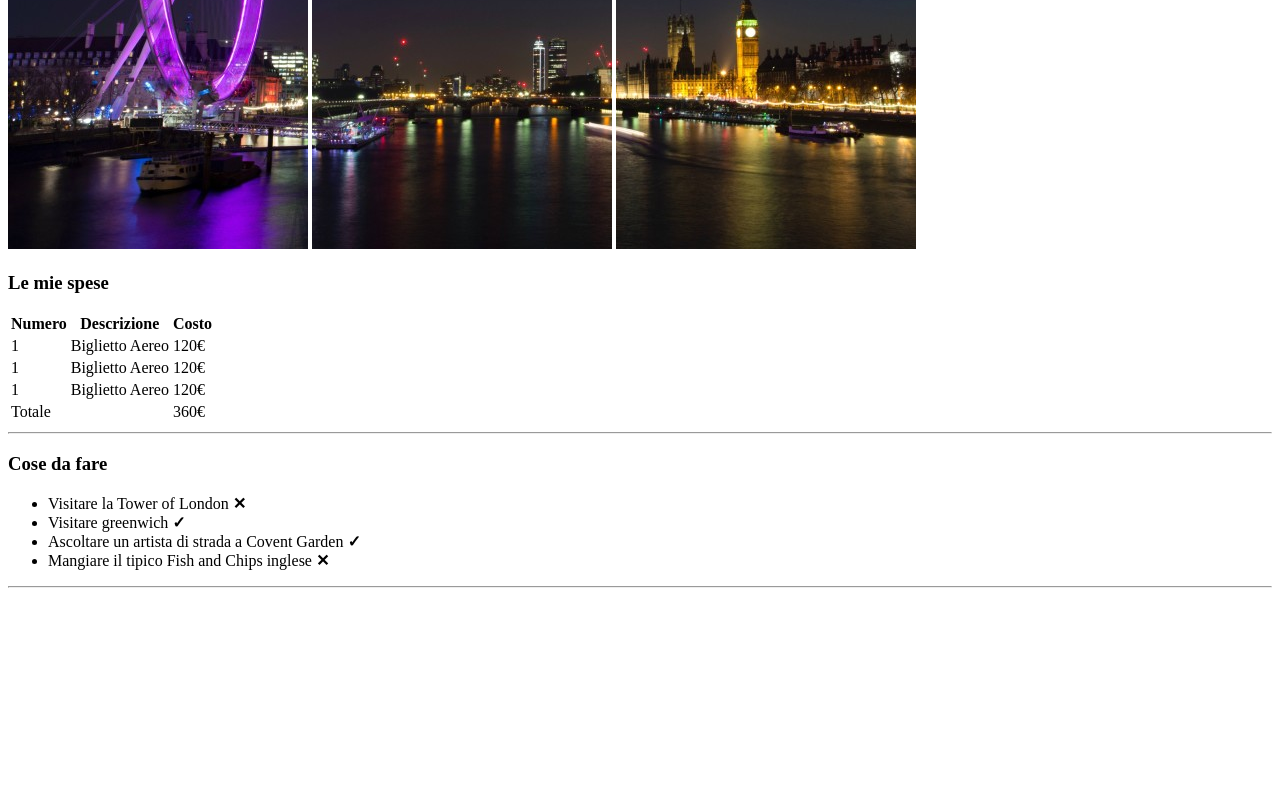
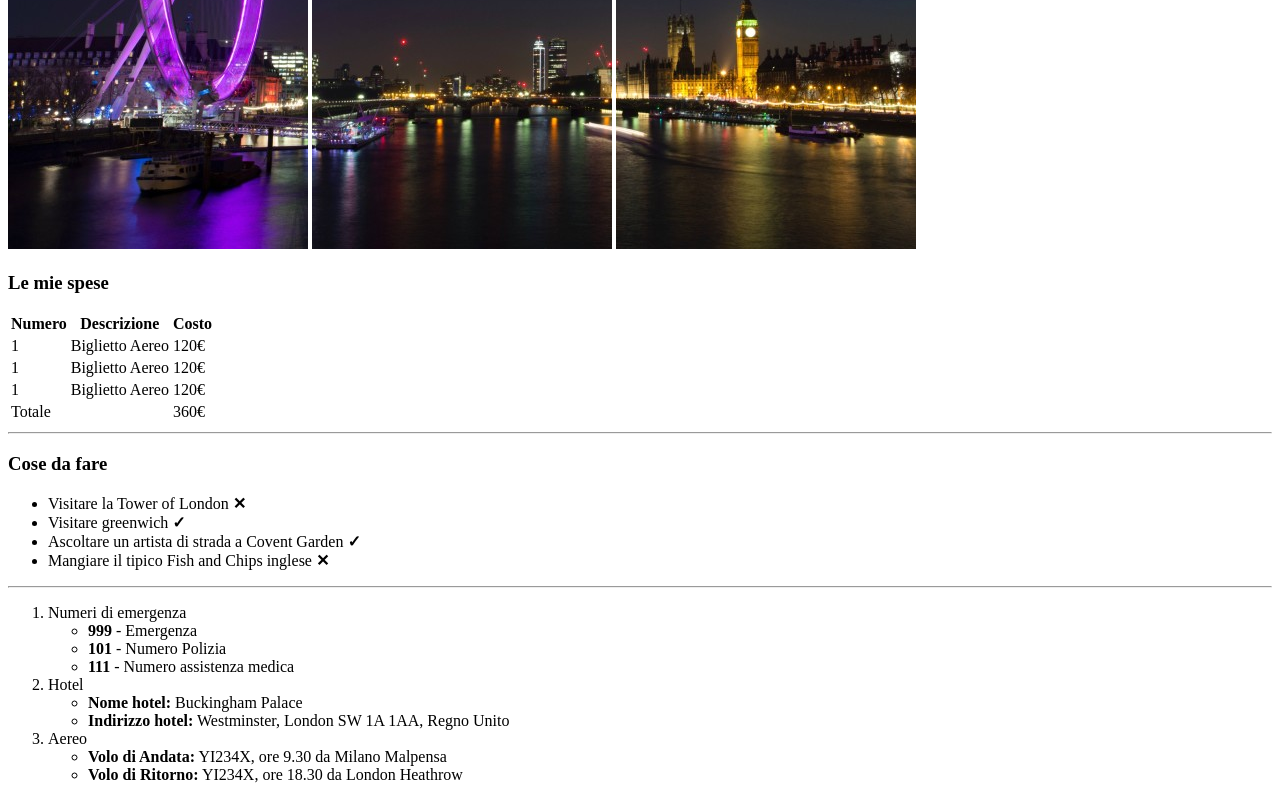
Before and after one commit to RosaD97/html-london-trip, a plain HTML site: page index.html in a window 1280 px wide. Shown: the part 431-1231 px from the top of the page. Before the commit the page ends 1027 px from the top, so only its background shows below. Drawn offline with Linux system fonts and the light colour scheme.

Commit message:
aggiunta info

```diff
--- a/index.html
+++ b/index.html
@@ -74,6 +74,24 @@
     <hr>
     <!-- Info -->
     <section>
+        <ol>
+            <li>Numeri di emergenza</li>
+            <ul>
+                <li><strong>999</strong> - Emergenza</li>
+                <li><strong>101</strong> - Numero Polizia</li>
+                <li><strong>111</strong> - Numero assistenza medica</li>
+            </ul>
+            <li>Hotel</li>
+            <ul>
+                <li><strong>Nome hotel:</strong> Buckingham Palace</li>
+                <li><strong>Indirizzo hotel:</strong> Westminster, London SW 1A 1AA, Regno Unito</li>
+            </ul>
+            <li>Aereo</li>
+            <ul>
+                <li><strong>Volo di Andata:</strong> YI234X, ore 9.30 da Milano Malpensa</li>
+                <li><strong>Volo di Ritorno:</strong> YI234X, ore 18.30 da London Heathrow</li>
+            </ul>
+        </ol>
 
     </section>
     <!--/Info -->
```
